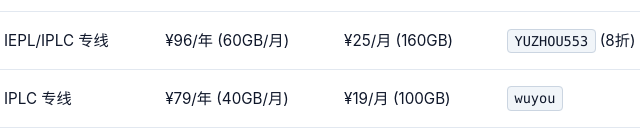
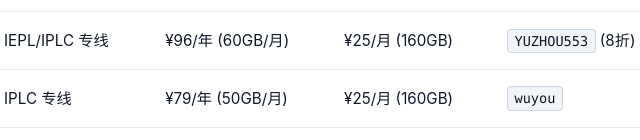
Before and after one commit to jichangbao/youzhi-jichang, a plain HTML site: page index.html in a window 1280 px wide. Shown: the part 660-800 px from the top of the page, 347-987 px from the left. Drawn offline with Linux system fonts and the light colour scheme.

Commit message:
Update wuyou plan prices (Nov 2026)

```diff
--- a/index.html
+++ b/index.html
@@ -231,8 +231,8 @@
             <td style="text-align: center;"><span class="rank-badge">9</span></td>
             <td><strong>无忧</strong></td>
             <td>IPLC 专线</td>
-            <td>¥79/年 (40GB/月)</td>
-            <td>¥19/月 (100GB)</td>
+            <td>¥79/年 (50GB/月)</td>
+            <td>¥25/月 (160GB)</td>
             <td><code class="code-badge">wuyou</code></td>
             <td style="text-align: center;"><a class="btn-go" href="https://youzhijichang.blog/go/wuyou/" target="_blank" rel="noopener">直达官网</a></td>
           </tr>
```
Also changed, not shown: 1 other file.
